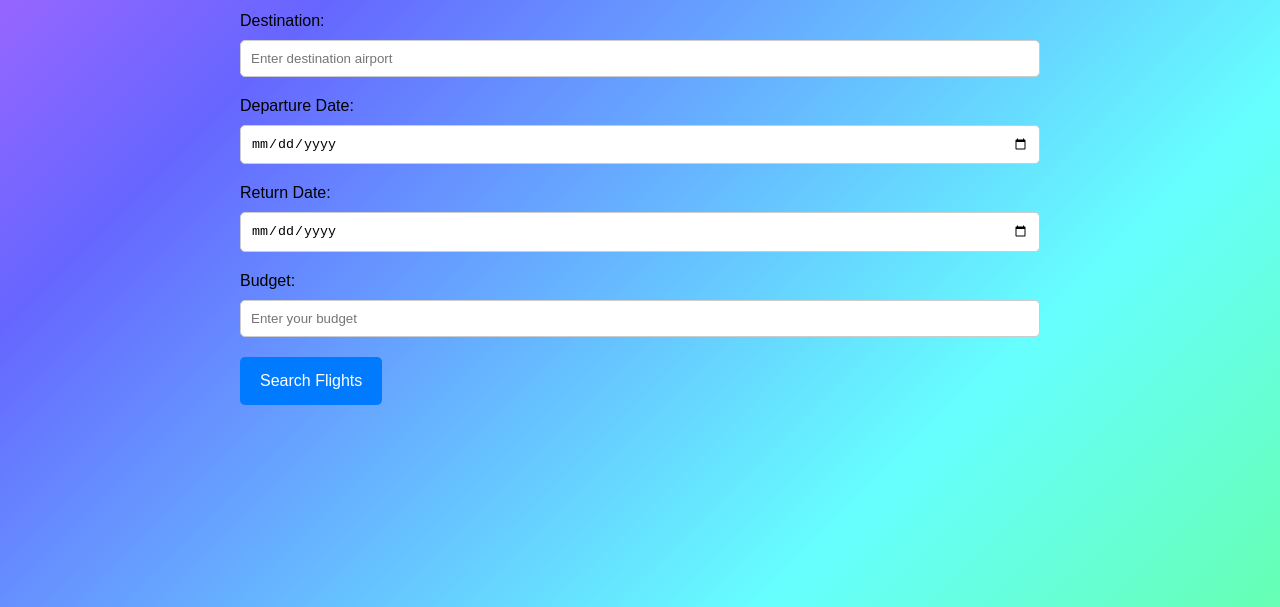
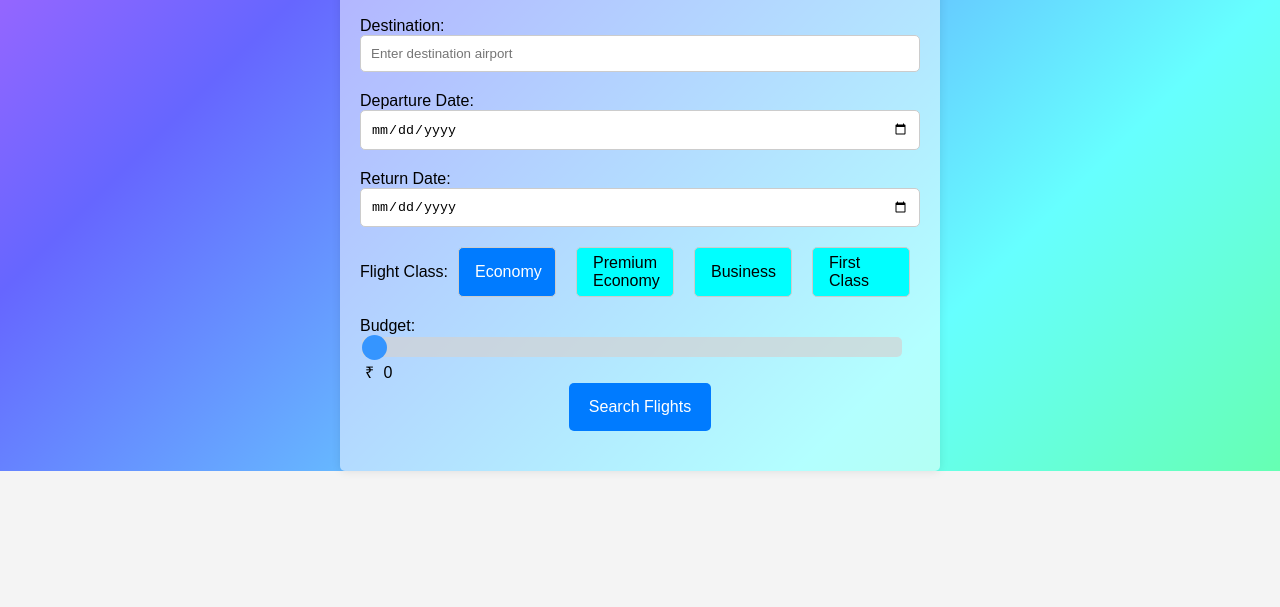
Before and after one commit to Puransh-AK04/TripGenie, a plain HTML site: page Flight/flight.html in a window 1280 px wide. Shown: the part 193-800 px from the top of the page. Drawn offline with Linux system fonts and the light colour scheme.

Commit message:
Flight Page Code Updated

```diff
--- a/Flight/flight.html
+++ b/Flight/flight.html
@@ -3,13 +3,13 @@
 <head>
     <meta charset="UTF-8">
     <meta name="viewport" content="width=device-width, initial-scale=1.0">
-    <title>tripGenie - Flight Booking</title>
+    <title>TripGenie - Flight Booking</title>
     <link rel="stylesheet" href="flights.css">
 </head>
 <body>
     <div class="dynamic-background">
     <div class="container">
-        <h1>Welcome to tripGenie - Flight Booking</h1>
+        <h1>Welcome to TripGenie - Flight Booking</h1>
         <form action="#" method="get">
             <div class="autocomplete">
                 <label for="departure">Departure:</label>
@@ -20,16 +20,46 @@
                 <input type="text" id="destination" name="destination" placeholder="Enter destination airport">
             </div>
 
-            <label for="departure_date">Departure Date:</label>
-            <input type="date" id="departure_date" name="departure_date">
+            <div class="date">
+                <label for="departure_date">Departure Date:</label>
+                <input type="date" id="departure_date" name="departure_date">
+            </div>
 
-            <label for="return_date">Return Date:</label>
-            <input type="date" id="return_date" name="return_date">
+            <div class="date">
+                <label for="return_date">Return Date:</label>
+                <input type="date" id="return_date" name="return_date">
+            </div>
+            <div class="flight-class">
+                <label>Flight Class:</label>
+                <div>
+                    <input type="radio" id="economy" name="flight_class" value="economy" checked>
+                    <label for="economy">Economy</label>
+                </div>
+                <div>
+                    <input type="radio" id="premium_economy" name="flight_class" value="premium_economy">
+                    <label for="premium_economy">Premium Economy</label>
+                </div>
+                <div>
+                    <input type="radio" id="business" name="flight_class" value="business">
+                    <label for="business">Business</label>
+                </div>
+                <div>
+                    <input type="radio" id="first_class" name="flight_class" value="first_class">
+                    <label for="first_class">First Class</label>
+                </div>
+            </div>
+            <!-- Slider for budget -->
+            <div class="budget">
+                <label for="budget">Budget:</label>
+                <input type="range" id="budget" name="budget" min="0" max="200000" step="1000" value="0">
+                <p class="rupee">&#8377;</p>
+                <span id="budgetValue">0</span>
 
-            <label for="budget">Budget:</label>
-            <input type="text" id="budget" name="budget" placeholder="Enter your budget">
+            </div>
 
-            <input type="submit" value="Search Flights">
+            <div class="submit_btn">
+                <input type="submit" value="Search Flights">
+            </div>
         </form>
     </div>
 </div>
--- a/Flight/flights.css
+++ b/Flight/flights.css
@@ -7,15 +7,15 @@ body {
 
 .container {
     max-width: 800px;
-    margin: 20px auto;
+    margin: auto;
     padding: 20px;
-    background-color: rgba(255,255,255,0);
+    background-color: rgba(255, 255, 255, 0.5);
     border-radius: 5px;
-    box-shadow: 0 0 10px rgba(0, 0, 0, 0);
+    box-shadow: 0 0 10px rgba(0, 0, 0, 0.1);
+    width: 35rem;
 }
 
 .dynamic-background {
-    position: fixed;
     top: 0;
     left: 0;
     width: 100%;
@@ -31,9 +31,9 @@ body {
         background-position: 0% 0%; /* Start from top-left */
     }
     100% {
-        background-position: 100% 100%; /* End at bottom-right */
+        background-position: 100% 100%; /* End at bottom-right */
     }
-};
+}
 
 h1 {
     text-align: center;
@@ -46,7 +46,7 @@ form {
 
 label {
     display: block;
-    margin-bottom: 10px;
+    margin: auto;
 }
 
 input[type="text"],
@@ -58,6 +58,11 @@ select {
     border: 1px solid #ccc;
     border-radius: 5px;
     box-sizing: border-box;
+}
+
+.submit_btn{
+    display: flex;
+    justify-content: center;
 }
 
 input[type="submit"] {
@@ -105,3 +110,80 @@ input[type="submit"]:hover {
 .autocomplete-items div:hover {
     background-color: #f1f1f1;
 }
+/* Existing styles remain unchanged */
+
+input[type="range"] {
+    width: calc(100% - 20px); /* Subtract padding from width */
+    -webkit-appearance: none;
+    appearance: none;
+    height: 20px;
+    background: #d3d3d3;
+    outline: none;
+    opacity: 0.7;
+    -webkit-transition: .2s;
+    transition: opacity .2s;
+    border-radius: 5px;
+}
+
+input[type="range"]:hover {
+    opacity: 1;
+}
+
+input[type="range"]::-webkit-slider-thumb {
+    -webkit-appearance: none;
+    appearance: none;
+    width: 25px;
+    height: 25px;
+    background: #007bff;
+    cursor: pointer;
+    border-radius: 50%;
+}
+
+input[type="range"]::-moz-range-thumb {
+    width: 25px;
+    height: 25px;
+    background: #007bff;
+    cursor: pointer;
+    border-radius: 50%;
+}
+
+.rupee{
+    display: inline;
+    padding: 5px;
+}
+/* Existing styles remain unchanged */
+
+/* Hide radio buttons */
+input[type="radio"] {
+    display: none;
+}
+
+/* Style labels for radio buttons */
+input[type="radio"] + label {
+    display: inline-flex;
+    width: 4rem;
+    height: 2rem;
+    padding: 8px 16px;
+    margin-left: 10px;
+    margin-right: 10px;
+    background: aqua;
+    border: 1px solid #ccc;
+    border-radius: 5px;
+    cursor: pointer;
+    align-items: center;
+}
+
+/* Style labels for checked radio buttons */
+input[type="radio"]:checked + label {
+    background-color: #007bff;
+    text-align: center;
+    color: #fff;
+}
+
+/* Existing styles remain unchanged */
+
+.flight-class{
+    display: flex;
+    flex-direction: row;
+    margin-bottom: inherit;
+}
--- a/Flight/flights.js
+++ b/Flight/flights.js
@@ -121,6 +121,9 @@ const airports = [
     "George Best Belfast City Airport (11)",
     "George Best Belfast City Airport (12)",
 ];
+
+
+
 function autocomplete(input, airportList, oppositeInput) {
     let currentFocus;
 
@@ -220,3 +223,35 @@ departureInput.addEventListener("input", function() {
 destinationInput.addEventListener("input", function() {
     autocomplete(destinationInput, airports, departureInput);
 });
+
+// Select departure and return date inputs
+const departureDateInput = document.getElementById("departure_date");
+const returnDateInput = document.getElementById("return_date");
+const searchButton = document.querySelector("input[type='submit']");
+
+// Add event listener to return date input
+returnDateInput.addEventListener("change", function() {
+    // Parse departure and return dates
+    const departureDate = new Date(departureDateInput.value);
+    const returnDate = new Date(returnDateInput.value);
+
+    // Check if return date is less than or equal to departure date
+    if (returnDate <= departureDate) {
+        // Display warning message
+        alert("Return date should be after departure date.");
+
+        // Disable search button
+        searchButton.disabled = true;
+    } else {
+        // Enable search button
+        searchButton.disabled = false;
+    }
+});
+// Select the budget slider and its value display element
+const budgetSlider = document.getElementById("budget");
+const budgetValueDisplay = document.getElementById("budgetValue");
+
+// Add event listener to update value display when slider value changes
+budgetSlider.addEventListener("input", function() {
+    budgetValueDisplay.textContent = this.value;
+});
```
